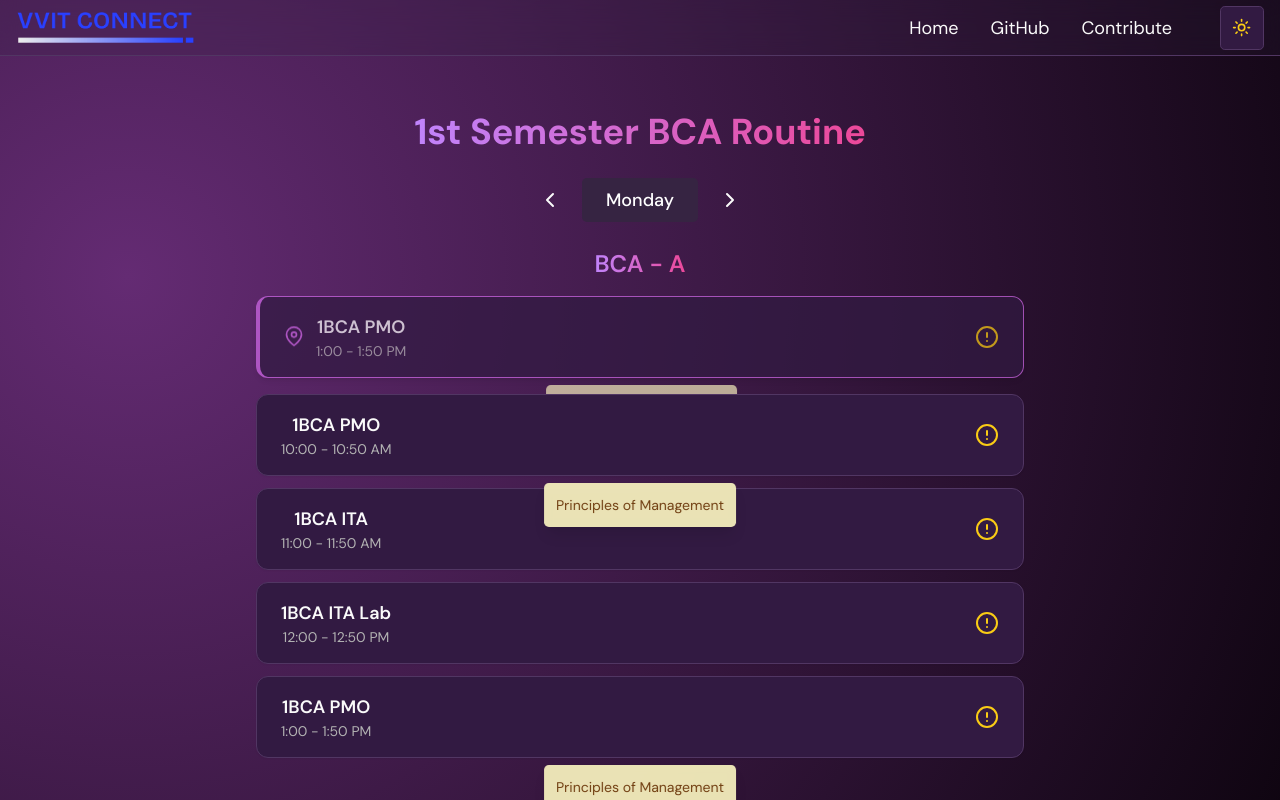
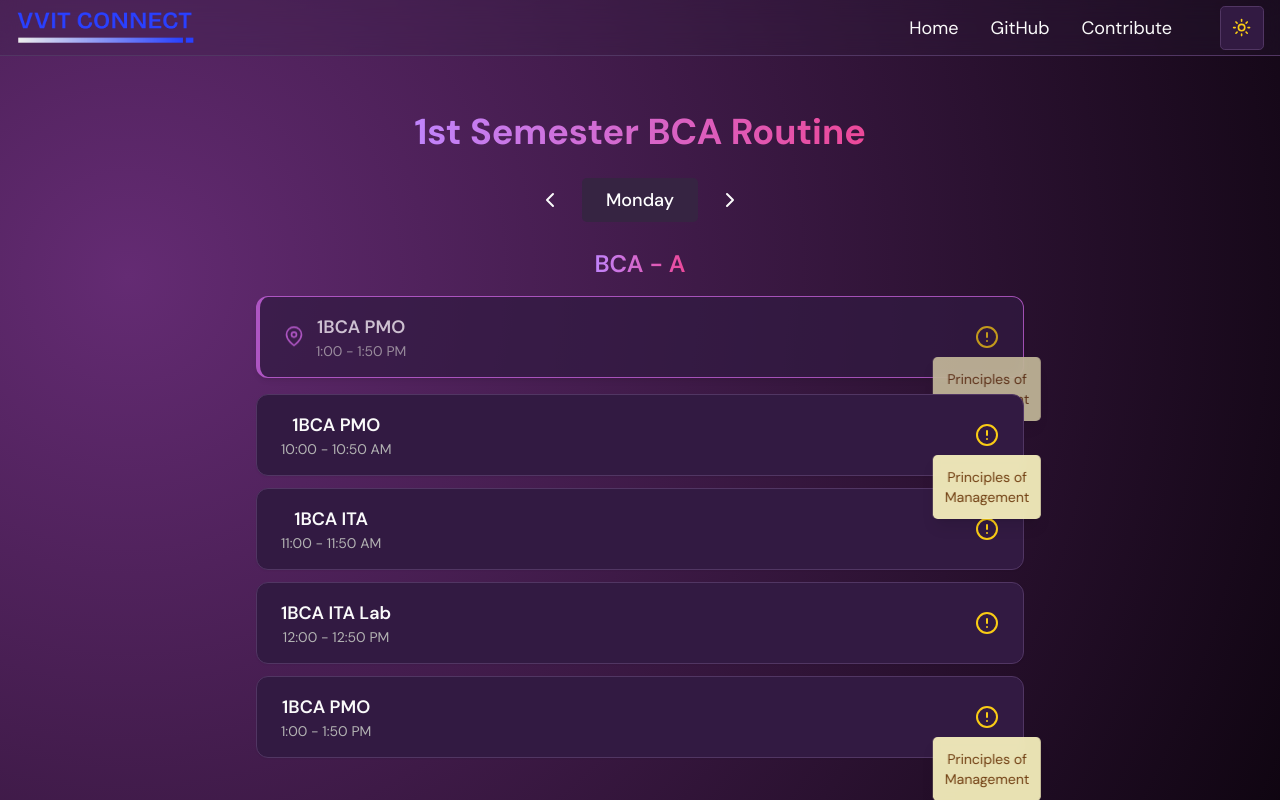
Before and after one commit to pyKinsu/VVITConnect, a Next.js app: page /bca/semester/1/routine in a window 1280 px wide. Both pictures are taken after a click on the icon 987 px from the left and 337 px from the top of the page. Shown: the top 800 px of the page. Built offline with nearby package versions, Linux system fonts and the light colour scheme.

Commit message:
Update page.tsx

```diff
--- a/src/app/bca/semester/1/routine/page.tsx
+++ b/src/app/bca/semester/1/routine/page.tsx
@@ -95,7 +95,6 @@ const routineB: Routine = {
     { time: "1:00 - 1:50 PM", subject: "Spt & Cul", fullForm: "Sports & Cultural Activities" },
   ],
 };
-
 const days = ["Monday", "Tuesday", "Wednesday", "Thursday", "Friday", "Saturday"];
 
 export default function RoutinePage() {
@@ -104,7 +103,7 @@ export default function RoutinePage() {
 
   const [selectedDay, setSelectedDay] = useState<string>(defaultDay);
   const [currentPeriod, setCurrentPeriod] = useState<Period | null>(null);
-  const [showFullForm, setShowFullForm] = useState<{ [key: string]: boolean }>({});
+  const [infoVisible, setInfoVisible] = useState<string | null>(null);
   const currentRef = useRef<HTMLDivElement>(null);
 
   // Track current ongoing period
@@ -141,9 +140,10 @@ export default function RoutinePage() {
     }
   }, [currentPeriod, selectedDay]);
 
-  const handleShowFullForm = (subject: string) => {
-    setShowFullForm((prev) => ({ ...prev, [subject]: true }));
-    setTimeout(() => setShowFullForm((prev) => ({ ...prev, [subject]: false })), 3000);
+  const handleShowInfo = (subject: string) => {
+    if (infoVisible === subject) return; // Already visible
+    setInfoVisible(subject);
+    setTimeout(() => setInfoVisible(null), 3000);
   };
 
   const prevDay = () => {
@@ -165,7 +165,7 @@ export default function RoutinePage() {
         {currentPeriod && (
           <div
             ref={currentRef}
-            className="section-box flex items-center justify-between py-4 px-6 mb-4 w-full max-w-3xl bg-card border-l-4 border-primary shadow-md animate-pulse"
+            className="section-box flex items-center justify-between py-4 px-6 mb-4 w-full max-w-3xl bg-card border-l-4 border-primary shadow-md animate-pulse relative"
           >
             <div className="flex items-center gap-3">
               <FiMapPin className="text-primary animate-bounce" size={20} />
@@ -174,34 +174,38 @@ export default function RoutinePage() {
                 <span className="text-sm text-muted-foreground">{currentPeriod.time}</span>
               </div>
             </div>
+            <div className="relative">
               <FiAlertCircle
                 size={24}
                 className="text-yellow-400 hover:scale-110 transition-transform cursor-pointer"
-              onClick={() => handleShowFullForm(currentPeriod.subject)}
+                onClick={() => handleShowInfo(currentPeriod.subject)}
               />
-            {showFullForm[currentPeriod.subject] && (
-              <div className="absolute top-full left-1/2 transform -translate-x-1/2 mt-2 bg-yellow-100/90 text-yellow-900 backdrop-blur-sm p-3 rounded-lg shadow-lg text-sm max-w-xs z-50 animate-fadeIn">
+              {infoVisible === currentPeriod.subject && (
+                <div className="absolute top-full mt-2 left-1/2 transform -translate-x-1/2 bg-yellow-100/90 text-yellow-900 backdrop-blur-sm p-3 rounded-lg shadow-lg text-sm max-w-xs z-50 animate-fadeIn">
                   {currentPeriod.fullForm}
                 </div>
               )}
             </div>
+          </div>
         )}
         {otherPeriods.map((period) => (
-          <div key={period.time + period.subject} className="section-box flex items-center justify-between py-4 px-6 mb-3 w-full max-w-3xl bg-card">
+          <div key={period.time + period.subject} className="section-box flex items-center justify-between py-4 px-6 mb-3 w-full max-w-3xl bg-card relative">
             <div className="flex flex-col">
               <span className="font-semibold text-lg">{period.subject}</span>
               <span className="text-sm text-muted-foreground">{period.time}</span>
             </div>
+            <div className="relative">
               <FiAlertCircle
                 size={24}
                 className="text-yellow-400 hover:scale-110 transition-transform cursor-pointer"
-              onClick={() => handleShowFullForm(period.subject)}
+                onClick={() => handleShowInfo(period.subject)}
               />
-            {showFullForm[period.subject] && (
-              <div className="absolute top-full left-1/2 transform -translate-x-1/2 mt-2 bg-yellow-100/90 text-yellow-900 backdrop-blur-sm p-3 rounded-lg shadow-lg text-sm max-w-xs z-50 animate-fadeIn">
+              {infoVisible === period.subject && (
+                <div className="absolute top-full mt-2 left-1/2 transform -translate-x-1/2 bg-yellow-100/90 text-yellow-900 backdrop-blur-sm p-3 rounded-lg shadow-lg text-sm max-w-xs z-50 animate-fadeIn">
                   {period.fullForm}
                 </div>
               )}
+            </div>
           </div>
         ))}
       </>
```
Lines whose indentation alone changed are shown as unchanged.
